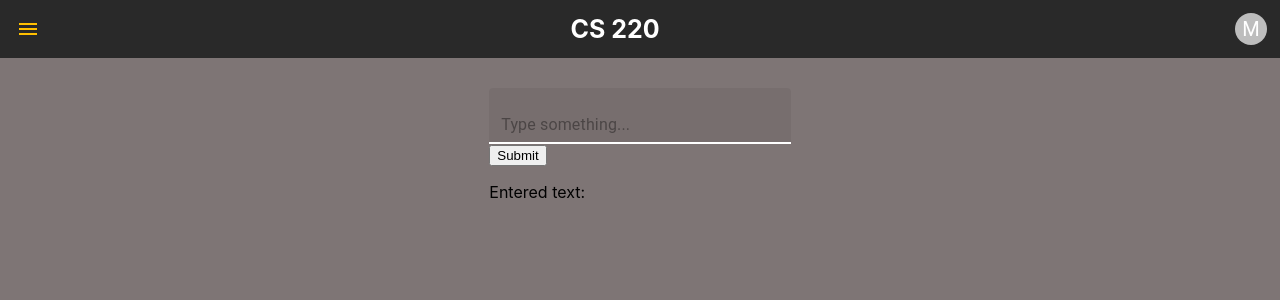
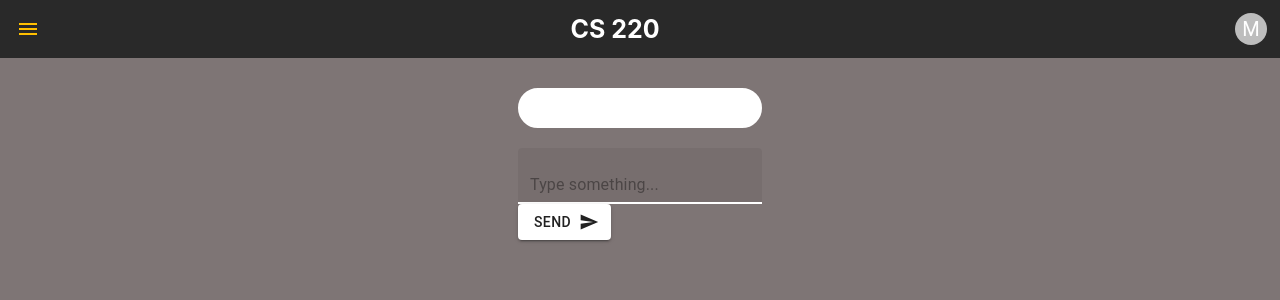
Before and after one commit to algispetlin/hackumass11, a React (Create React App) app in the folder frontend/: page /home in a window 1280 px wide. Shown: the top 300 px of the page. Built offline with nearby package versions, Linux system fonts and the light colour scheme.

Commit message:
changed to fix chat features
chat features

```diff
--- a/frontend/src/components/HomePageBody.css
+++ b/frontend/src/components/HomePageBody.css
@@ -4,6 +4,7 @@
     flex-Direction: 'column';
     background-color: rgb(126, 117, 117);
     height: 100%;
+    justify-content: center;
 
 }
 
--- a/frontend/src/components/HomePageBody.tsx
+++ b/frontend/src/components/HomePageBody.tsx
@@ -2,19 +2,16 @@ import React from 'react';
 import './HomePageBody.css';
 import UserInputBar from '../components/UserInputBar';
 
-interface HomePageBodyProps {
 
-}
 
-function HomePageBody(props: HomePageBodyProps) {
+function HomePageBody() {
 
   return (
     <div className="user-input">
-        <div className='corner'>
-        </div>
+
         <div ><UserInputBar /></div>
-        <div className='corner'>
-        </div>
+
+
     </div>
   );
 }
--- a/frontend/src/components/UserInputBar.css
+++ b/frontend/src/components/UserInputBar.css
@@ -1,6 +1,16 @@
-.text-style {
-    color: white;
-    justify-content: center;
+.button-alignment {
+   justify-content: center;
+}
 
+.circle {
+    border-style: solid;
+    border-width: 20px;
+    border-radius: 50px;
+    border-color: white;
+    color: black;
+    background-color: white;
+  }
 
+.empty-space {
+    padding-bottom: 20px;
 }
--- a/frontend/src/components/UserInputBar.tsx
+++ b/frontend/src/components/UserInputBar.tsx
@@ -3,6 +3,13 @@ import TextField from '@mui/material/TextField';
 import { createTheme, ThemeProvider } from '@mui/material/styles';
 import { purple } from '@mui/material/colors';
 import './UserInputBar.css';
+import SendIcon from '@mui/icons-material/Send';
+import { Button } from '@mui/material';
+
+
+
+
+
 const theme = createTheme({
     palette: {
         primary: {
@@ -21,10 +28,16 @@ function UserInputBar() {
       setInputText(event.target.value);
     };
 
+    const handleKeyPress = (event: { key: string; }) => {
+      if (event.key === 'Enter') {
+        handleSubmit();
+      }
+    };
+
     const handleSubmit = () => {
       setStoredText(inputText);
       // send to backend
-      <p>Entered text: {storedText}</p>
+
       setInputText('');
     };
 
@@ -38,6 +51,11 @@ function UserInputBar() {
 
     return (
       <ThemeProvider theme={theme}>
+      <div className='push-bottom'>
+      <div className='circle'>
+        {storedText}
+      </div>
+      <div className='empty-space'></div>
       <div>
         <TextField
 
@@ -48,13 +66,14 @@ function UserInputBar() {
             value={inputText}
             onChange={handleChange}
             fullWidth
+            onKeyDown={handleKeyPress}
+        />
+      </div>
+      <div className='button-alignment'><Button variant="contained" endIcon={<SendIcon />} onClick={handleSubmit}>
+        Send
+      </Button></div>
+      </div>
 
-
-        />
-        <button onClick={handleSubmit}>Submit</button>
-
-        <p>Entered text: {storedText}</p>
-      </div>
       </ThemeProvider>
     );
 }
--- a/frontend/src/pages/HomePage.tsx
+++ b/frontend/src/pages/HomePage.tsx
@@ -9,7 +9,7 @@ function HomePage() {
         <HomeHeader courseName="CS220" />
       </>
       <>
-        <HomePageBody />
+        <HomePageBody  />
       </>
     </>
 
```
